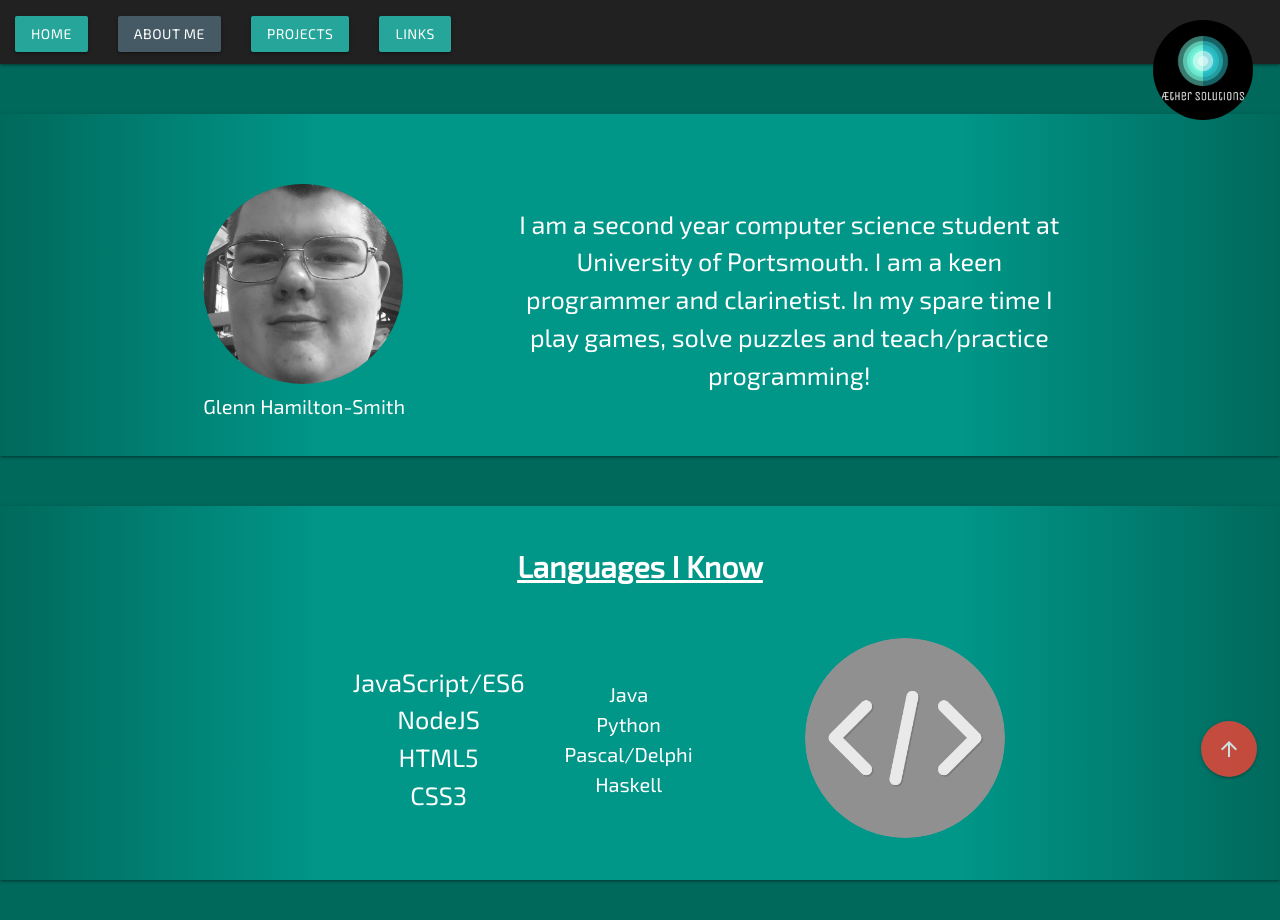
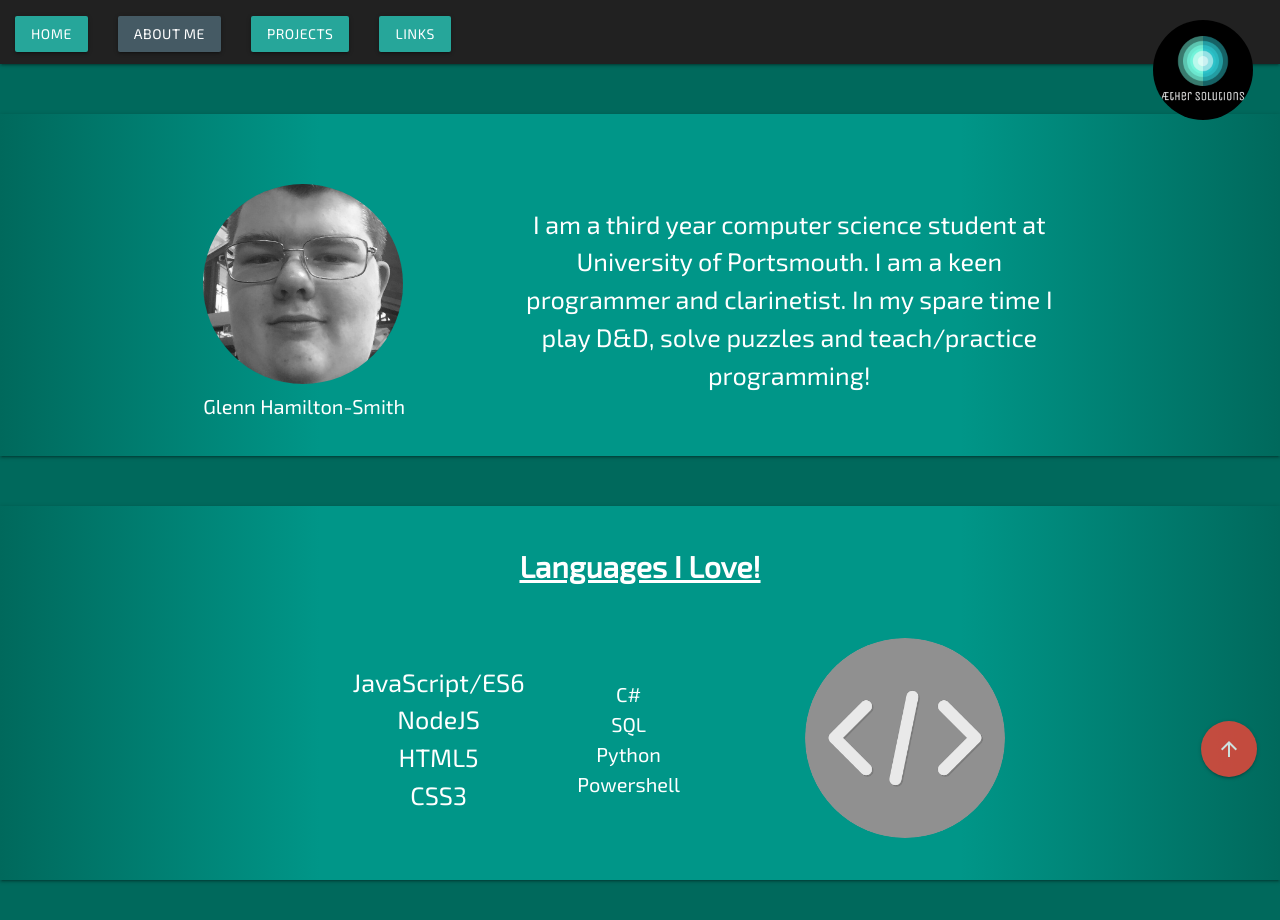
Before and after one commit to GlennHS/personal-website, a website: page about.html in a window 1280 px wide. Shown: the top 920 px of the page. Drawn offline with Linux system fonts and the light colour scheme.

```diff
--- a/about.html
+++ b/about.html
@@ -47,7 +47,7 @@
             <figcaption>Glenn Hamilton-Smith</figcaption>
           </div>
           <div class="col l8 s12 flow-text center">
-            <span>I am a second year computer science student at University of Portsmouth. I am a keen programmer and clarinetist. In my spare time I play games, solve puzzles and teach/practice programming!</span>
+            <span>I am a third year computer science student at University of Portsmouth. I am a keen programmer and clarinetist. In my spare time I play D&D, solve puzzles and teach/practice programming!</span>
           </div>
         </div>
       </div>
@@ -56,7 +56,7 @@
     <div class='section teal lighten-2 z-depth-1'>
       <div class="container">
         <div class="center">
-          <h3>Languages I Know</h3>
+          <h3>Languages I Love!</h3>
         </div>
         <div class="row valign-wrapper">
           <div class="col m3 s6 offset-m2 center flow-text">
@@ -69,10 +69,10 @@
           </div>
           <div class="col m3 s6 center">
             <ul>
-              <li>Java</li>
+              <li>C#</li>
+              <li>SQL</li>
               <li>Python</li>
-              <li>Pascal/Delphi</li>
-              <li>Haskell</li>
+              <li>Powershell</li>
             </ul>
           </div>
           <div class="col m6 hide-on-small-and-down center">
--- a/package.json
+++ b/package.json
@@ -27,7 +27,7 @@
     "express": "4.16.3",
     "heroku-local": "^5.1.21",
     "local-web-server": "^2.6.1",
-    "node-sass": "^4.12.0",
+    "node-sass": "^4.14.1",
     "sass": "^1.22.6",
     "uglify-es": "github:mishoo/UglifyJS2#harmony",
     "uglify-js": "^3.6.0",
```
Also changed, not shown: 1 other file.
